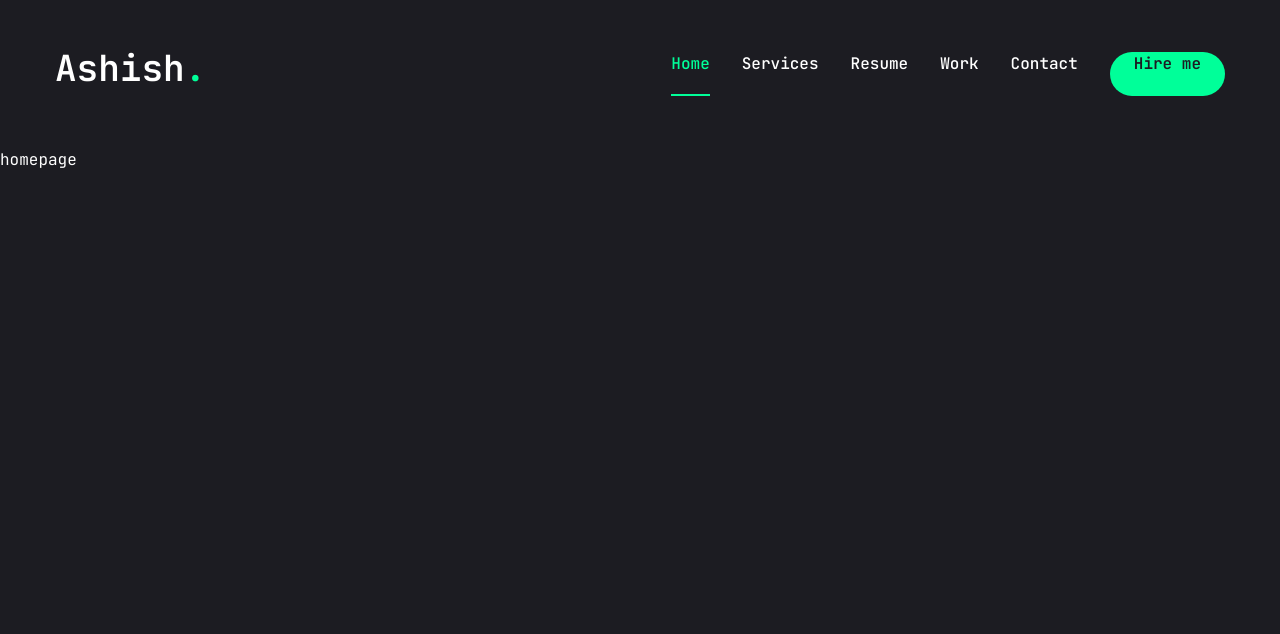
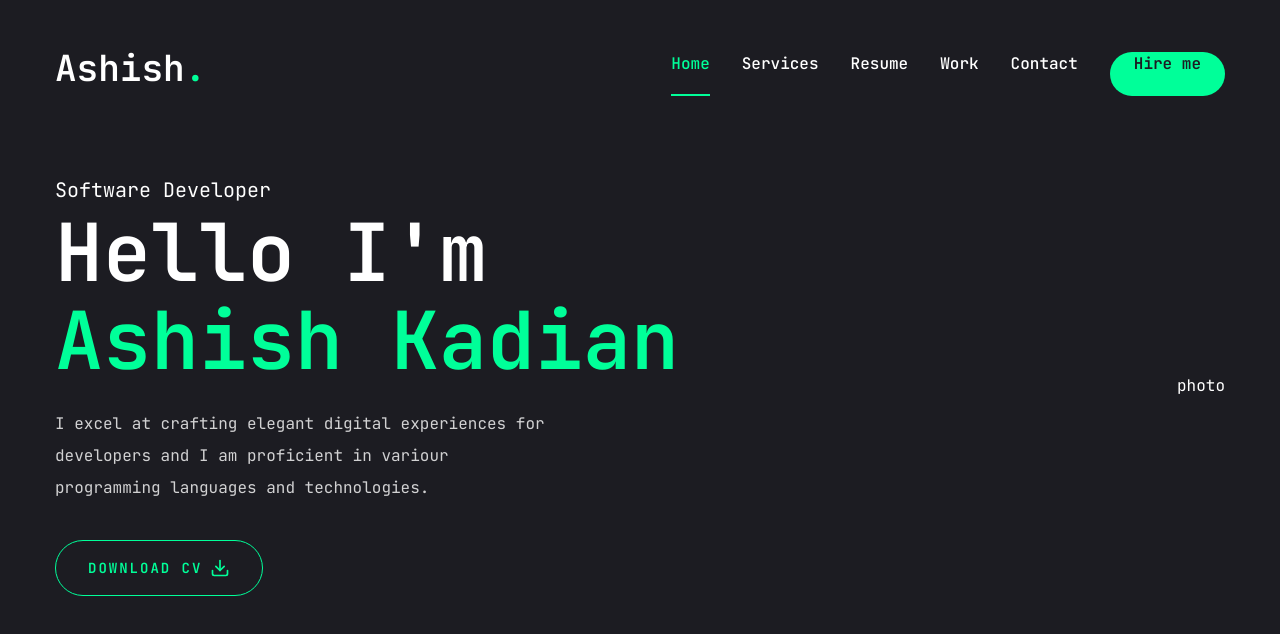
Before and after one commit to syntax2/ashish_portfolio, a Next.js app: page / in a window 1280 px wide. Shown: the top 634 px of the page. Built offline with nearby package versions, Linux system fonts and the light colour scheme.

Commit message:
changed the global css file for heading and make changes in the landing page to add cv and photo and intro section , also created a new component named Social

```diff
--- a/app/globals.css
+++ b/app/globals.css
@@ -6,4 +6,14 @@
   body {
     @apply font-primary bg-primary text-white leading-loose;
   }
+  .h1 {
+    @apply text-[48px] xl:text-[80px] leading-[1.1] font-semibold;
+  }
+  .h2 {
+    @apply text-[36px] xl:text-[48px] leading-[1.1] font-semibold;
+  }
+  .h3 {
+    @apply text-[20px] xl:text-[24px] leading-[1.1] font-semibold;
+  }
+
 }
--- a/app/page.jsx
+++ b/app/page.jsx
@@ -1,6 +1,45 @@
 
-export default function Home() {
+import { Button } from "@/components/ui/button";
+import { FiDownload, fiDownload } from "react-icons/fi";
+
+const Home = () => {
   return (
-    <main>homepage</main>
-  );
+    <section className="h-full">
+      <div className="container mx-auto h-full">
+        <div className="flex flex-col xl:flex-row items-center justify-between
+        xl:pt-8 xl:pb-24">
+          { /* text */}
+          <div className="text-center xl:text-left">
+            <span className="text-xl">Software Developer</span>
+            <h1 className="h1 mb-6">
+              Hello I'm <br /> <span className="text-accent">Ashish Kadian</span>
+            </h1>
+            <p className="max-w-[500px] mb-9 text-white/80">
+              I excel at crafting elegant digital experiences for developers and I am proficient in variour programming languages
+              and technologies.
+            </p>
+            { /* button and socials */}
+            <div>
+              <Button
+                variant="outline"
+                size="lg"
+                className="uppercase flex items-center gap-2"
+              >
+                <span>Download CV</span>
+                <FiDownload className="text-xl" />
+              </Button>
+              <div className="mb-8 xl:mb-0">
+                {/* <Socials /> */}
+              </div>
+            </div>
+          </div>
+          { /* image */}
+          <div>photo</div>
+        </div>
+      </div>
+    </section>
+  )
+
 }
+
+export default Home;
```
Also changed, not shown: components/Social.jsx (added).
